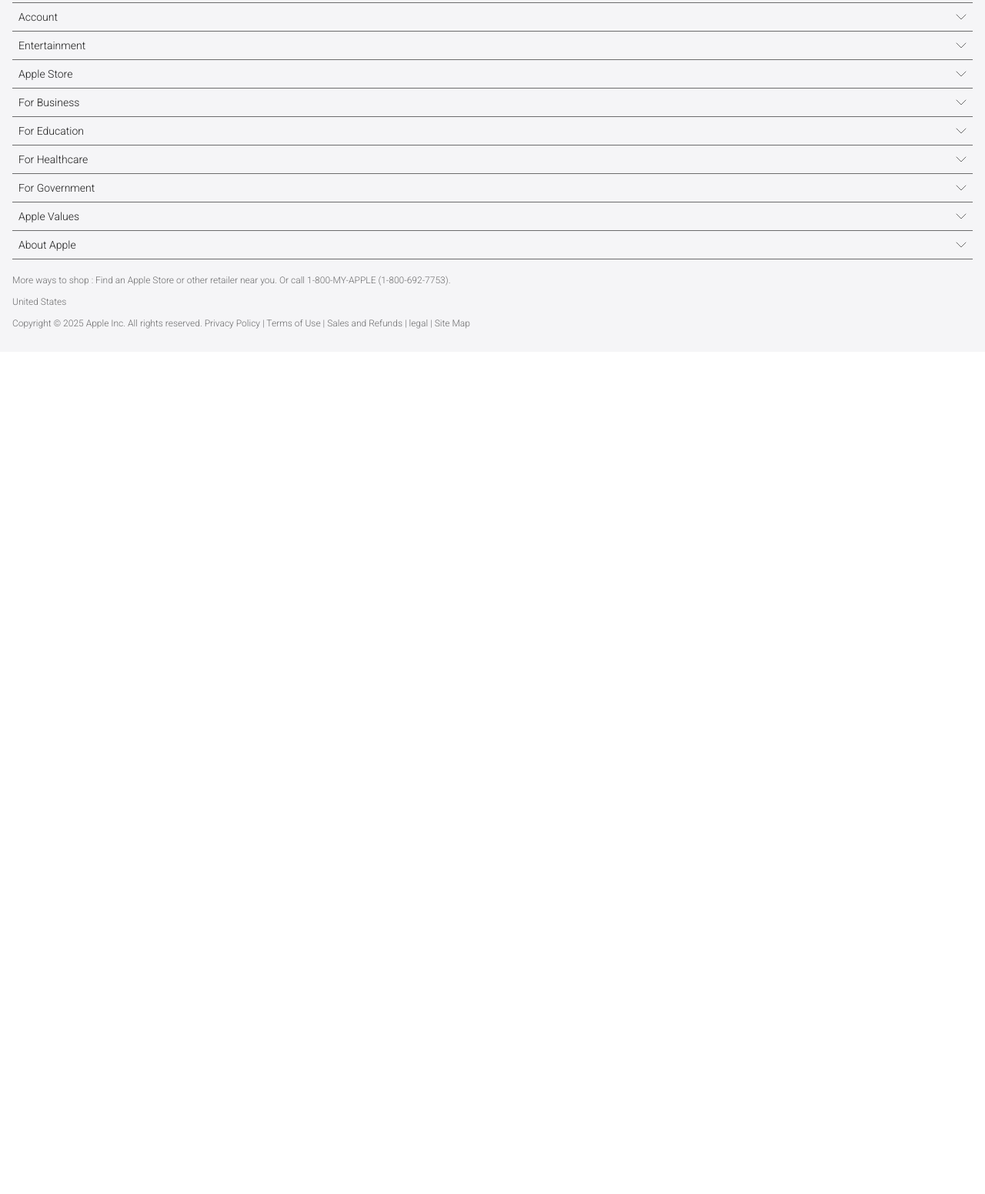
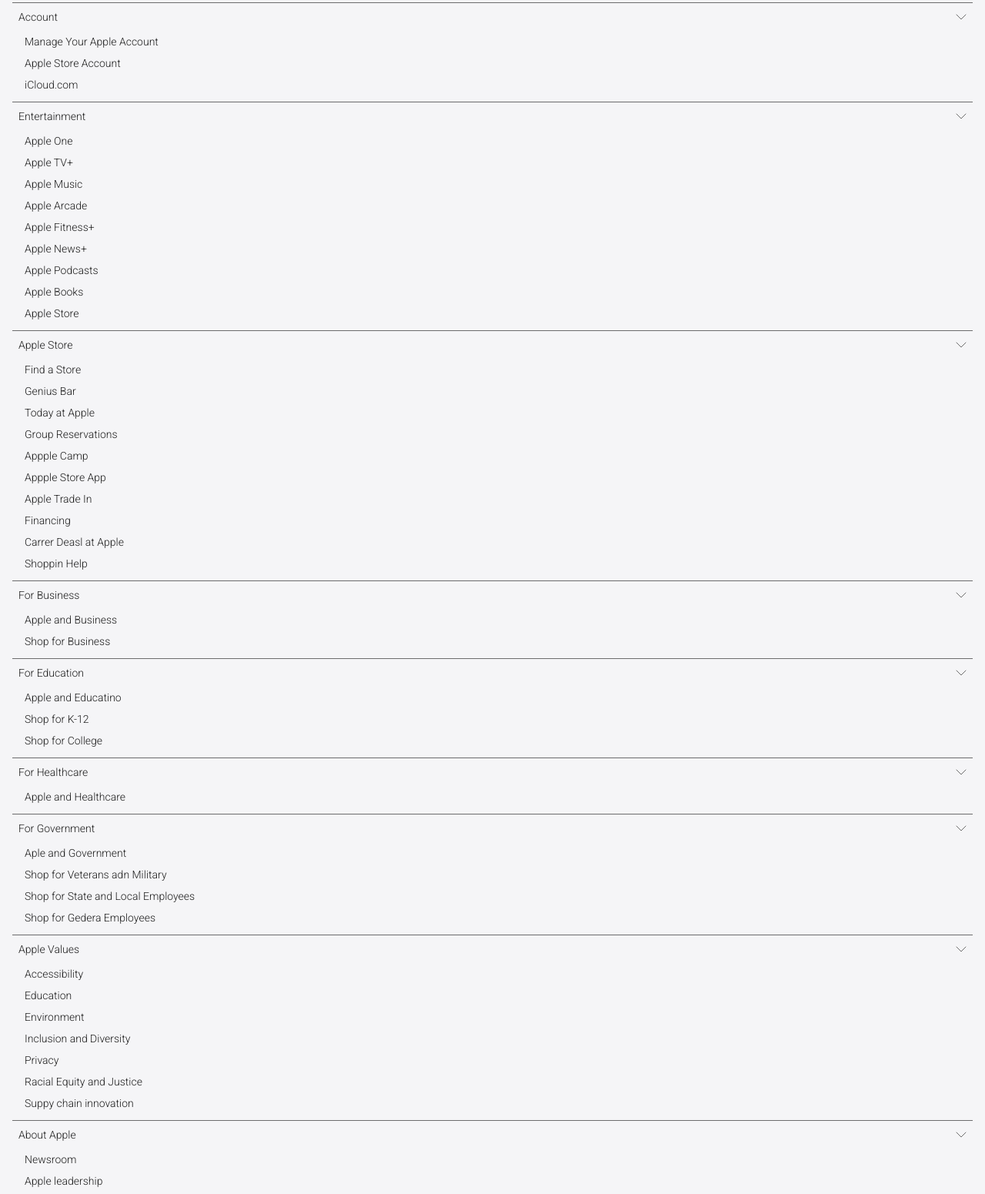
Before and after one commit to neoayus/web2figma2web-vanilla, a plain HTML site: page index.html in a window 1280 px wide. Shown: the part 5060-6611 px from the top of the page at 77% size. Before the commit the page ends 5517 px from the top, so only its background shows below. Drawn offline with Linux system fonts and the light colour scheme.

Commit message:
chore: fix Html Structure

```diff
--- a/index.html
+++ b/index.html
@@ -307,9 +307,10 @@
         <!-- drop down menu (add js!)  -->
         <div class="footer-nav-dd">
             <ul class="main-list">
+                <!-- replicate everything below this  -->
                 <li>
                     <div class="main-list-item">
-                        <div class="footer-nav-title">Shop and Learn</div>
+                        <div> Shop and Learn</div>
                         <div class="icon arrow-down">
                             <svg width="14" height="8" viewBox="0 0 14 8" fill="none" xmlns="http://www.w3.org/2000/svg"> <path d="M13 1L7 7L1 1" stroke="#6C6C6D" stroke-linecap="round" stroke-linejoin="round"/> </svg>
                         </div>
@@ -328,59 +329,142 @@
                         <li>Gift Cards</li>
                     </ul>
                 </li>
-                <li class="main-list-item">
-                    <div class="footer-nav-title">Account</div>
+                <!-- replicate everything above this  -->
+                <li>
+                    <div class="main-list-item">
+                        <div>Account</div>
                         <div class="icon arrow-down">
                             <svg width="14" height="8" viewBox="0 0 14 8" fill="none" xmlns="http://www.w3.org/2000/svg"> <path d="M13 1L7 7L1 1" stroke="#6C6C6D" stroke-linecap="round" stroke-linejoin="round"/> </svg>
                         </div>
+                    </div>
+                    <ul class="sub-list">
+                        <li>Manage Your Apple Account</li>
+                        <li>Apple Store Account</li>
+                        <li>iCloud.com</li>
+                    </ul>
                 </li>
-                <li class="main-list-item">
-                    <div class="footer-nav-title">Entertainment</div>
+                <li>
+                    <div class="main-list-item">
+                        <div>Entertainment</div>
                         <div class="icon arrow-down">
                             <svg width="14" height="8" viewBox="0 0 14 8" fill="none" xmlns="http://www.w3.org/2000/svg"> <path d="M13 1L7 7L1 1" stroke="#6C6C6D" stroke-linecap="round" stroke-linejoin="round"/> </svg>
                         </div>
+                    </div>
+                    <ul class="sub-list">
+                        <li>Apple One</li>
+                        <li>Apple TV+</li>
+                        <li>Apple Music</li>
+                        <li>Apple Arcade</li>
+                        <li>Apple Fitness+</li>
+                        <li>Apple News+</li>
+                        <li>Apple Podcasts</li>
+                        <li>Apple Books</li>
+                        <li>Apple Store</li>
+                    </ul>
                 </li>
-                <li class="main-list-item">
-                    <div class="footer-nav-title">Apple Store</div>
+                <li>
+                    <div class="main-list-item">
+                        <div>Apple Store</div>
                         <div class="icon arrow-down">
                             <svg width="14" height="8" viewBox="0 0 14 8" fill="none" xmlns="http://www.w3.org/2000/svg"> <path d="M13 1L7 7L1 1" stroke="#6C6C6D" stroke-linecap="round" stroke-linejoin="round"/> </svg>
                         </div>
+                    </div>
+                    <ul class="sub-list">
+                        <li>Find a Store</li>
+                        <li>Genius Bar</li>
+                        <li>Today at Apple</li>
+                        <li>Group Reservations</li>
+                        <li>Appple Camp</li>
+                        <li>Appple Store App </li>
+                        <li>Apple Trade In</li>
+                        <li>Financing</li>
+                        <li>Carrer Deasl at Apple</li>
+                        <li>Shoppin Help</li>
+                    </ul>
                 </li>
-                <li class="main-list-item">
-                    <div class="footer-nav-title">For Business</div>
+                <li>
+                    <div class="main-list-item">
+                        <div>For Business</div>
                         <div class="icon arrow-down">
                             <svg width="14" height="8" viewBox="0 0 14 8" fill="none" xmlns="http://www.w3.org/2000/svg"> <path d="M13 1L7 7L1 1" stroke="#6C6C6D" stroke-linecap="round" stroke-linejoin="round"/> </svg>
                         </div>
+                    </div>
+                    <ul class="sub-list">
+                        <li>Apple and Business</li>
+                        <li>Shop for Business</li>
+                    </ul>
                 </li>
-                <li class="main-list-item">
-                    <div class="footer-nav-title">For Education</div>
+                <li>
+                    <div class="main-list-item">
+                        <div>For Education</div>
                         <div class="icon arrow-down">
                             <svg width="14" height="8" viewBox="0 0 14 8" fill="none" xmlns="http://www.w3.org/2000/svg"> <path d="M13 1L7 7L1 1" stroke="#6C6C6D" stroke-linecap="round" stroke-linejoin="round"/> </svg>
                         </div>
+                    </div>
+                    <ul class="sub-list">
+                        <li>Apple and Educatino</li>
+                        <li>Shop for K-12</li>
+                        <li>Shop for College</li>
+                    </ul>
                 </li>
-                <li class="main-list-item">
-                    <div class="footer-nav-title">For Healthcare</div>
+                <li>
+                    <div class="main-list-item">
+                        <div>For Healthcare</div>
                         <div class="icon arrow-down">
                             <svg width="14" height="8" viewBox="0 0 14 8" fill="none" xmlns="http://www.w3.org/2000/svg"> <path d="M13 1L7 7L1 1" stroke="#6C6C6D" stroke-linecap="round" stroke-linejoin="round"/> </svg>
                         </div>
+                    </div>
+                    <ul class="sub-list">
+                        <li>Apple and Healthcare</li>
+                    </ul>
                 </li>
-                <li class="main-list-item">
-                    <div class="footer-nav-title">For Government</div>
+                <li>
+                    <div class="main-list-item">
+                        <div>For Government</div>
                         <div class="icon arrow-down">
                             <svg width="14" height="8" viewBox="0 0 14 8" fill="none" xmlns="http://www.w3.org/2000/svg"> <path d="M13 1L7 7L1 1" stroke="#6C6C6D" stroke-linecap="round" stroke-linejoin="round"/> </svg>
                         </div>
+                    </div>
+                    <ul class="sub-list">
+                        <li>Aple and Government</li>
+                        <li>Shop for Veterans adn Military</li>
+                        <li>Shop for State and Local Employees</li>
+                        <li>Shop for Gedera Employees</li>
+                    </ul>
                 </li>
-                <li class="main-list-item">
-                    <div class="footer-nav-title">Apple Values</div>
+                <li>
+                    <div class="main-list-item">
+                        <div>Apple Values</div>
                         <div class="icon arrow-down">
                             <svg width="14" height="8" viewBox="0 0 14 8" fill="none" xmlns="http://www.w3.org/2000/svg"> <path d="M13 1L7 7L1 1" stroke="#6C6C6D" stroke-linecap="round" stroke-linejoin="round"/> </svg>
                         </div>
+                    </div>
+                    <ul class="sub-list">
+                        <li>Accessibility</li>
+                        <li>Education</li>
+                        <li>Environment</li>
+                        <li>Inclusion and Diversity</li>
+                        <li>Privacy</li>
+                        <li>Racial Equity and Justice</li>
+                        <li>Suppy chain innovation</li>
+                    </ul>
                 </li>
-                <li class="main-list-item">
-                    <div class="footer-nav-title">About Apple</div>
+                <li>
+                    <div class="main-list-item">
+                        <div>About Apple</div>
                         <div class="icon arrow-down">
                             <svg width="14" height="8" viewBox="0 0 14 8" fill="none" xmlns="http://www.w3.org/2000/svg"> <path d="M13 1L7 7L1 1" stroke="#6C6C6D" stroke-linecap="round" stroke-linejoin="round"/> </svg>
                         </div>
+                    </div>
+                    <ul class="sub-list">
+                        <li>Newsroom</li>
+                        <li>Apple leadership</li>
+                        <li>Career Opportunities</li>
+                        <li>Investors</li>
+                        <li>Ethics & Compliance</li>
+                        <li>Events</li>
+                        <li>Contact Apple</li>
+                    </ul>
                 </li>
             </ul>
         </div>
```
Lines whose indentation alone changed are shown as unchanged.
